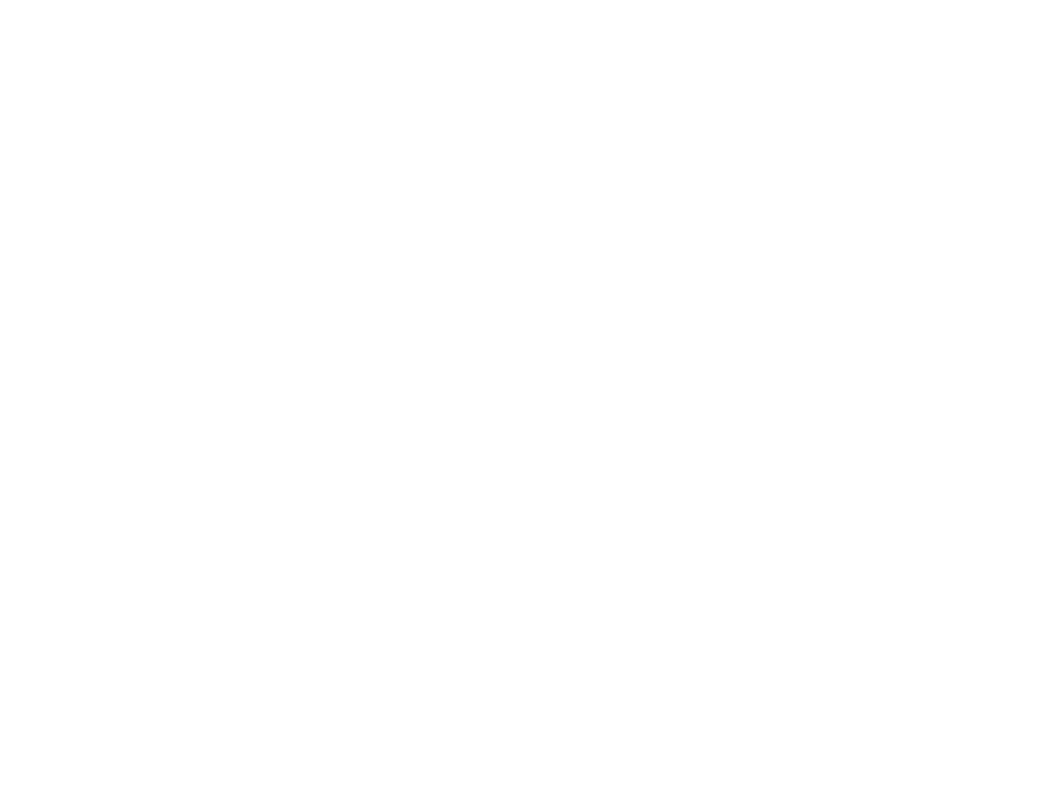
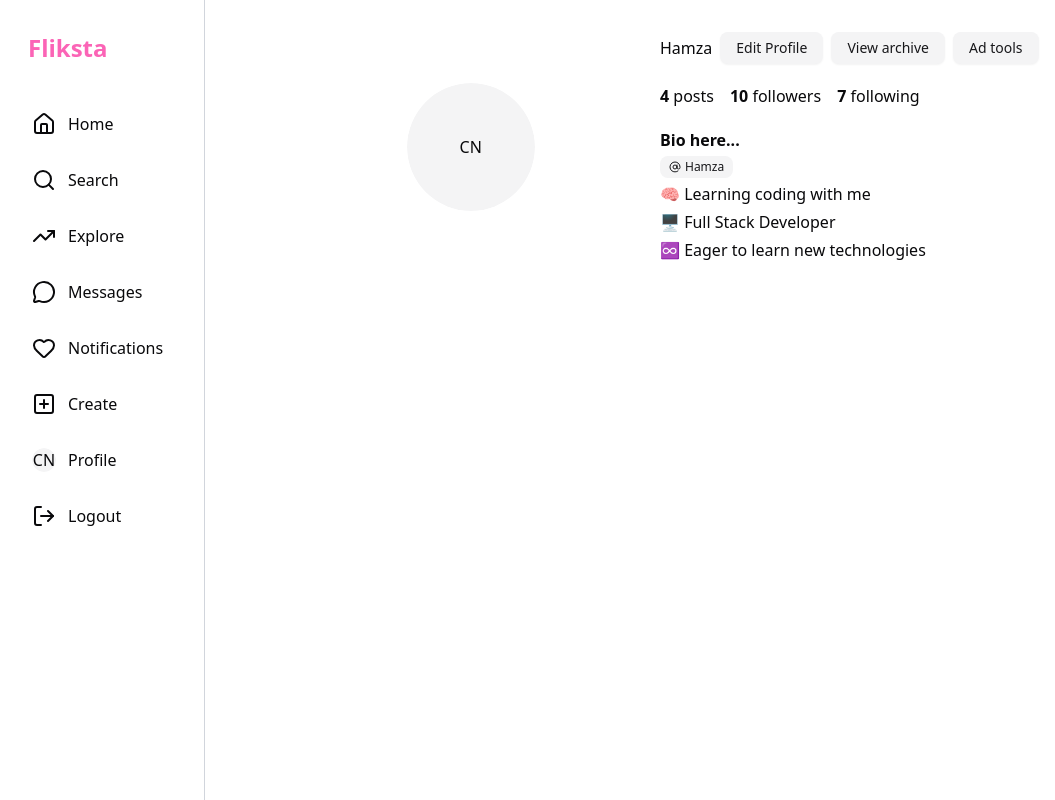
Before and after one commit to hamza-amjad16/Fliksta, a React (Vite) app in the folder frontend/: page /profile/1 in a window 1280 px wide. Before the commit this address had no page. Shown: the whole page, without its empty margins (0-1055 px from the left). Built offline with nearby package versions, Linux system fonts and the light colour scheme; no server answers.

Commit message:
Made Profile Page and Right Side bar

```diff
--- a/frontend/src/App.jsx
+++ b/frontend/src/App.jsx
@@ -12,7 +12,7 @@ function App() {
         <Routes>
           <Route path="/" element={<MainLayout />}>
             <Route index element={<Home />} />
-            <Route path="profile" element={<Profile />} />
+            <Route path="profile/:id" element={<Profile />} />
           </Route>
           <Route path="/login" element={<Login />} />
           <Route path="/signup" element={<Signup />} />
--- a/frontend/src/components/Home.jsx
+++ b/frontend/src/components/Home.jsx
@@ -3,9 +3,11 @@ import Feed from './Feed'
 import { Outlet } from 'react-router-dom'
 import RightSidebar from './RightSidebar'
 import useGetAllPosts from '@/hooks/useGetAllPosts'
+import useGetSuggestedUsers from '@/hooks/useGetSuggestedUsers'
 
 const Home = () => {
   useGetAllPosts()
+  useGetSuggestedUsers()
   return (
     <div className='flex'>
       <div className='grow'>
--- a/frontend/src/components/LeftSideBar.jsx
+++ b/frontend/src/components/LeftSideBar.jsx
@@ -45,6 +45,8 @@ const LeftSideBar = () => {
       logoutHandler();
     } else if(Texttype === "Create") {
       setOpen(true)
+    } else if(Texttype === "Profile"){
+      navigate(`/profile/${user?._id}`)
     }
   };
 
--- a/frontend/src/components/Profile.jsx
+++ b/frontend/src/components/Profile.jsx
@@ -1,9 +1,112 @@
-import React from 'react'
+import React from "react";
+import { Avatar, AvatarFallback, AvatarImage } from "./ui/avatar";
+import useGetUserProfile from "@/hooks/useGetUserProfile";
+import { useParams } from "react-router-dom";
+import { useSelector } from "react-redux";
+import { Button } from "./ui/button";
+import { Badge } from "./ui/badge";
+import { AtSign } from "lucide-react";
 
 const Profile = () => {
+  const params = useParams();
+  const userId = params.id;
+  useGetUserProfile(userId);
+
+  const { userProfile } = useSelector((store) => store.auth);
+  const isLogged = true;
+  const follow = true;
   return (
-    <div>Profile</div>
-  )
-}
+    <div className="flex max-w-5xl justify-center mx-auto pl-10">
+      <div className="flex flex-col gap-20 p-8">
+        <div className="grid grid-cols-2">
+          <section className="flex items-center justify-center">
+            <Avatar className="h-32 w-32">
+              <AvatarImage
+                src={userProfile?.profilePicture}
+                alt="profilePhoto"
+              />
+              <AvatarFallback>CN</AvatarFallback>
+            </Avatar>
+          </section>
+          {/* Information of user */}
+          <section>
+            <div className="flex flex-col gap-5">
+              <div className="flex items-center gap-2">
+                <span>{userProfile?.username || "Hamza"}</span>
+                {isLogged ? (
+                  <>
+                    <Button
+                      variant={"secondary"}
+                      className="hover:bg-gray-200 h-8 "
+                    >
+                      Edit Profile
+                    </Button>
+                    <Button
+                      variant={"secondary"}
+                      className="hover:bg-gray-200 h-8 "
+                    >
+                      View archive
+                    </Button>
+                    <Button
+                      variant={"secondary"}
+                      className="hover:bg-gray-200 h-8 "
+                    >
+                      Ad tools
+                    </Button>
+                  </>
+                ) : follow ? (
+                  <>
+                    <Button variant={"secondary"} className="h-8 ">
+                      Unfollow
+                    </Button>
+                    <Button variant={"secondary"} className=" h-8 ">
+                      Message
+                    </Button>
+                  </>
+                ) : (
+                  <Button className="bg-[#0095F6] hover:bg-[#3192d2] h-8 ">
+                    Follow
+                  </Button>
+                )}
+              </div>
+              <div className="flex items-center gap-4">
+                <p>
+                  <span className="font-semibold">
+                    {userProfile?.posts.length || "4"}{" "}
+                  </span>
+                  posts
+                </p>
+                <p>
+                  <span className="font-semibold">
+                    {userProfile?.followers.length || "10"}{" "}
+                  </span>
+                  followers
+                </p>
+                <p>
+                  <span className="font-semibold">
+                    {userProfile?.following.length || "7"}{" "}
+                  </span>
+                  following
+                </p>
+              </div>
+              <div className="flex flex-col gap-1">
+                <span className="font-semibold">
+                  {userProfile?.bio || "Bio here..."}
+                </span>
+                <Badge variant={"secondary"} className={"w-fit"}>
+                  <AtSign /> <span>{userProfile?.username || "Hamza"}</span>
+                </Badge>
+                <span>🧠 Learning coding with me</span>
+                <span>🖥️ Full Stack Developer</span>
+                <span>♾️ Eager to learn new technologies</span>
+              </div>
+            </div>
+          </section>
+        </div>
+        {/* Post of Users */}
+      </div>
+    </div>
+  );
+};
 
-export default Profile
+export default Profile;
--- a/frontend/src/components/RightSidebar.jsx
+++ b/frontend/src/components/RightSidebar.jsx
@@ -1,9 +1,28 @@
-import React from 'react'
+import React from "react";
+import { Avatar, AvatarFallback, AvatarImage } from "./ui/avatar";
+import { useSelector } from "react-redux";
+import { Link } from "react-router-dom";
+import SuggestedUsers from "./SuggestedUsers";
 
 const RightSidebar = () => {
+  const { user } = useSelector((store) => store.auth);
   return (
-    <div>RightSidebar</div>
-  )
-}
+    <div className="w-fit my-10 pr-32">
+      <div className="flex items-center gap-2">
+        <Link to={`/profile/${user?._id}`}>
+          <Avatar>
+            <AvatarImage src={user?.profilePicture} alt="post_image" />
+            <AvatarFallback>CN</AvatarFallback>
+          </Avatar>
+        </Link>
+        <div>
+          <h1 className="font-semibold text-sm"><Link to={`/profile/${user?._id}`}>{user?.username }</Link></h1>
+          <span className="text-gray-600 text-sm" >{user?.bio || "Bio here..."}</span>
+        </div>
+      </div>
+      <SuggestedUsers />
+    </div>
+  );
+};
 
-export default RightSidebar
+export default RightSidebar;
--- /dev/null
+++ b/frontend/src/components/SuggestedUsers.jsx
@@ -0,0 +1,46 @@
+import React from "react";
+import { useSelector } from "react-redux";
+import { Link } from "react-router-dom";
+import { Avatar, AvatarFallback, AvatarImage } from "./ui/avatar";
+
+const SuggestedUsers = () => {
+  const { suggestedUsers } = useSelector((store) => store.auth);
+  return (
+    <div className="my-10">
+      <div className="flex items-center justify-between gap-6 text-sm">
+        <h1 className="font-semibold text-gray-600">Suggested for you</h1>
+        <span className="font-medium cursor-pointer">See All</span>
+      </div>
+      {suggestedUsers?.map((user) => {
+        return (
+          <div
+            key={user._id}
+            className="flex items-center justify-between my-5"
+          >
+            <div className="flex items-center gap-2">
+              <Link to={`/profile/${user?._id}`}>
+                <Avatar>
+                  <AvatarImage src={user?.profilePicture} alt="post_image" />
+                  <AvatarFallback>CN</AvatarFallback>
+                </Avatar>
+              </Link>
+              <div>
+                <h1 className="font-semibold text-sm">
+                  <Link to={`/profile/${user?._id}`}>{user?.username}</Link>
+                </h1>
+                <span className="text-gray-600 text-sm">
+                  {user?.bio || "Bio here..."}
+                </span>
+              </div>
+            </div>
+            <span className="text-[#3BADF8] text-xs font-bold cursor-pointer hover:text-[#3495d6]">
+              Follow
+            </span>
+          </div>
+        );
+      })}
+    </div>
+  );
+};
+
+export default SuggestedUsers;
--- /dev/null
+++ b/frontend/src/hooks/useGetSuggestedUsers.jsx
@@ -0,0 +1,25 @@
+import { useDispatch } from "react-redux";
+import { useEffect } from "react";
+import axios from "axios";
+import { setSuggestedUsers } from "@/redux/authSlice";
+import { USER_API } from "@/lib/const";
+
+const useGetSuggestedUsers = () => {
+  const dispatch = useDispatch();
+  useEffect(() => {
+    const fetchSuggestedUsers = async () => {
+      try {
+        const res = await axios.get(`${USER_API}/suggessted`, {
+          withCredentials: true,
+        });
+        if (res.data.success) {
+          dispatch(setSuggestedUsers(res.data.users));
+        }
+      } catch (error) {
+        console.log("Fetch All posts error", error);
+      }
+    };
+    fetchSuggestedUsers();
+  }, []);
+};
+export default useGetSuggestedUsers;
--- /dev/null
+++ b/frontend/src/hooks/useGetUserProfile.jsx
@@ -0,0 +1,26 @@
+import { useDispatch } from "react-redux";
+import { useEffect } from "react";
+import axios from "axios";
+import { setUserProfile } from "@/redux/authSlice";
+import { USER_API } from "@/lib/const";
+
+const useGetUserProfile = (userId) => {
+  const dispatch = useDispatch();
+
+  useEffect(() => {
+    const fetchUserProfile = async () => {
+      try {
+        const res = await axios.get(`${USER_API}/${userId}/profile`, {
+          withCredentials: true,
+        });
+        if (res.data.success) {
+          dispatch(setUserProfile(res.data.user));
+        }
+      } catch (error) {
+        console.log("Fetch All posts error", error);
+      }
+    };
+    fetchUserProfile();
+  }, [userId]);
+};
+export default useGetUserProfile;
--- a/frontend/src/redux/authSlice.js
+++ b/frontend/src/redux/authSlice.js
@@ -3,14 +3,23 @@ import { createSlice } from "@reduxjs/toolkit";
 const authSlice = createSlice({
     name: "auth",
     initialState: {
-        user: null
+        user: null,
+        suggestedUsers: [],
+        userProfile: null
+
     },
     reducers: {
         setAuthUser: (state, action) => {
             state.user = action.payload
+        },
+        setSuggestedUsers: (state, action) => {
+            state.suggestedUsers = action.payload
+        },
+        setUserProfile: (state, action) => {
+            state.userProfile = action.payload
         }
     }
 })
 
-export const {setAuthUser} = authSlice.actions
+export const {setAuthUser, setSuggestedUsers, setUserProfile} = authSlice.actions
 export default authSlice.reducer
```
Also changed, not shown: 1 other file (tests, documents, lock files or other folders).
